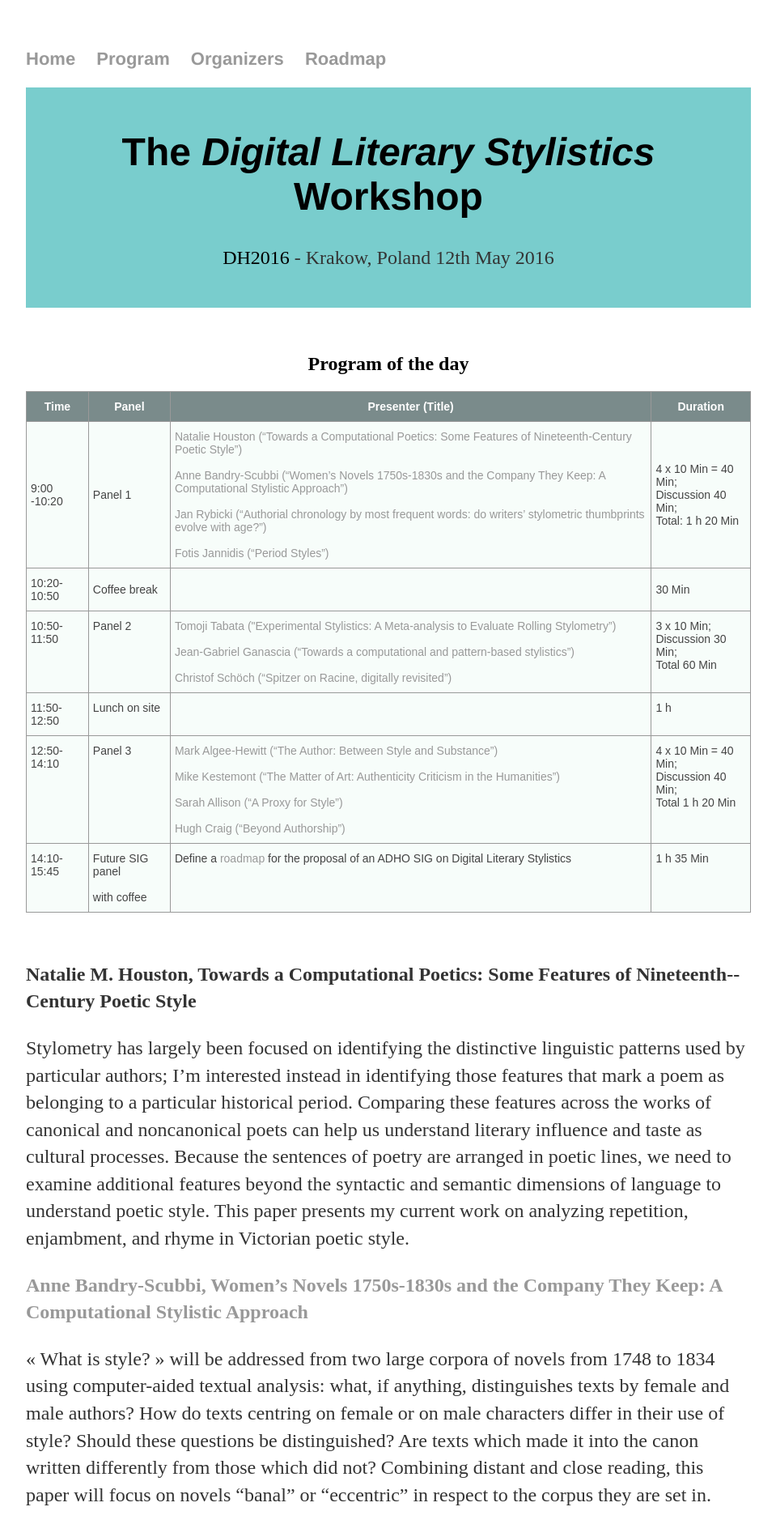
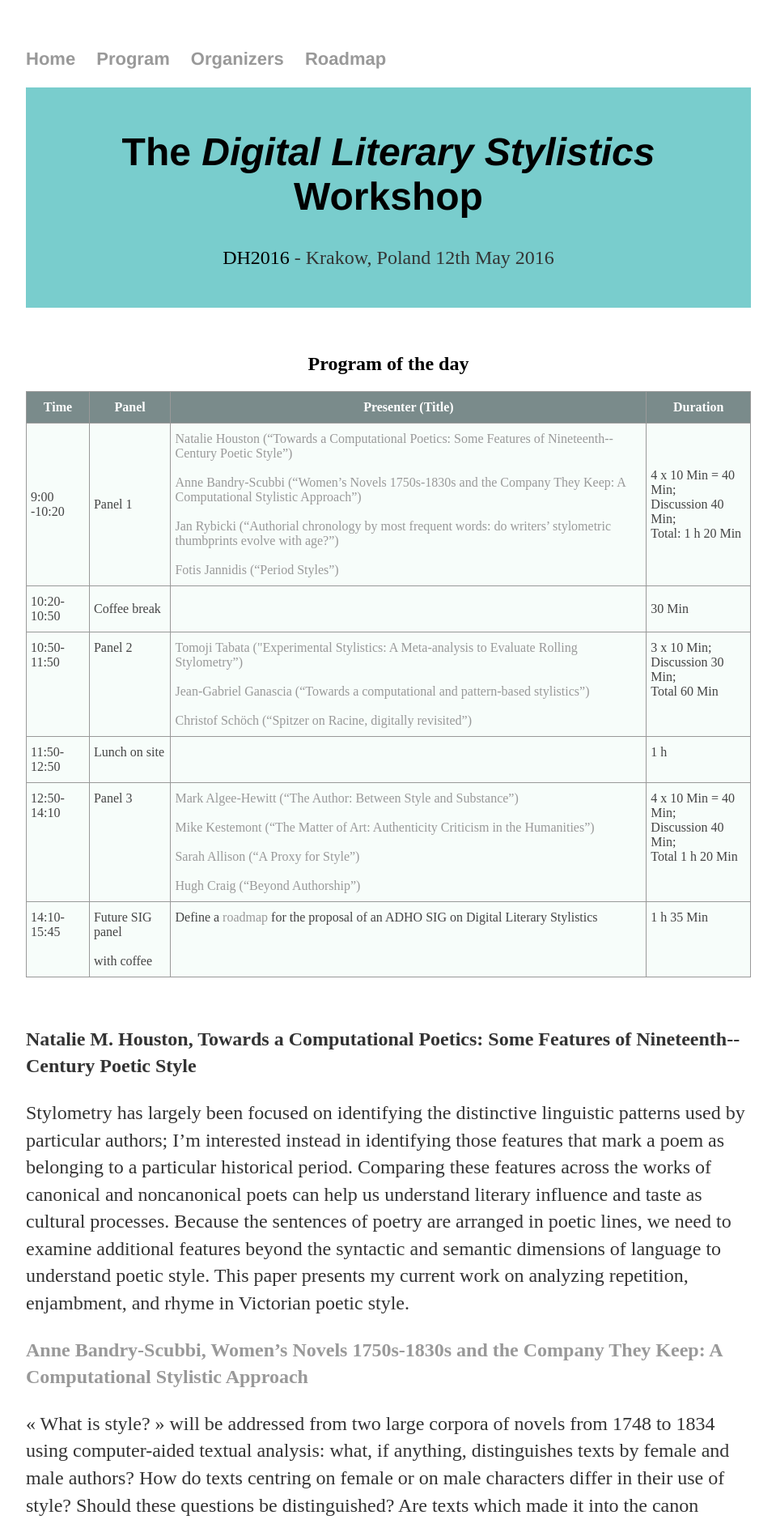
Before and after one commit to DigitalLiteraryStylistic/-DigitalLiteraryStylistic.github.io, a Jekyll site: the page built from program.html, in a window 1280 px wide. Shown: the top 1882 px of the page at 81% size, without its empty margins (160-1119 px from the left). Built offline with Jekyll 4.4.1, drawn with Linux system fonts in a browser that asks for light colours.

Commit message:
Update program.html

```diff
--- a/program.html
+++ b/program.html
@@ -11,8 +11,8 @@
 
 <style type="text/css">
 .tg  {border-collapse:collapse;border-spacing:0;border-color:#999;margin-left:auto;margin-right:auto;}
-.tg td{font-family:Arial, sans-serif;font-size:14px;padding:10px 5px;border-style:solid;border-width:1px;overflow:hidden;word-break:normal;border-color:#999;color:#444;background-color:#F7FDFA;}
-.tg th{font-family:Arial, sans-serif;font-size:14px;font-weight:normal;padding:10px 5px;border-style:solid;border-width:1px;overflow:hidden;word-break:normal;border-color:#999;color:#fff;background-color:#7A8B8B;}
+.tg td{padding:10px 5px;border-style:solid;border-width:1px;overflow:hidden;word-break:normal;border-color:#999;color:#444;background-color:#F7FDFA;}
+.tg th{font-weight:normal;padding:10px 5px;border-style:solid;border-width:1px;overflow:hidden;word-break:normal;border-color:#999;color:#fff;background-color:#7A8B8B;}
 .tg .tg-e3zv{font-weight:bold}
 .tg .tg-yw4l{vertical-align:top}
 </style>
```
